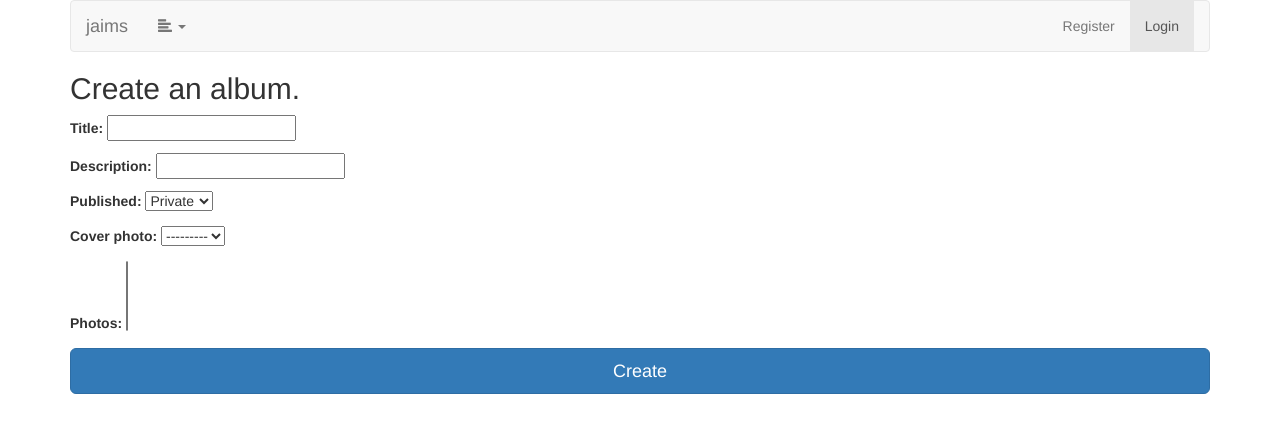
After one commit to midfies/django-imager, a Django app: a page that uses imagersite/imagersite/templates/base.html in a window 1280 px wide. The commit adds this page. Shown: the top 433 px of the page. Run offline with Django 3.2, Linux system fonts and the light colour scheme; data that the repository does not hold is empty; some libraries are stand-ins or nearby versions.

Commit message:
add photo and album views, make album view only available if public or if it is yours

```diff
--- a/imagersite/imager_images/models.py
+++ b/imagersite/imager_images/models.py
@@ -40,6 +40,10 @@ class Photo(models.Model):
                                  choices=PUBLISH_CHOICES,
                                  default='PRIVATE')
     photo = models.ImageField(upload_to='', blank=True, null=True)
+
+    def __str__(self):
+        """Return readable repr."""
+        return self.title
 
 
 class PublicAlbumManger(models.Manager):
@@ -97,3 +101,7 @@ class Album(models.Model):
     published = models.CharField(max_length=144,
                                  choices=PUBLISH_CHOICES,
                                  default='PRIVATE')
+
+    def __str__(self):
+        """Return readable repr."""
+        return self.title
--- /dev/null
+++ b/imagersite/imager_images/templates/imager_images/add_album.html
@@ -0,0 +1,14 @@
+{% extends 'base.html' %}
+
+{% block title %}Create Album{% endblock %}
+{% load static %}
+{# {% block css %}<link href="{% static 'bootstrap/examples/signin/signin.css' %}" rel="stylesheet">{% endblock %} #}
+
+{% block body %}
+  <form method="post" enctype="multipart/form-data">
+    {% csrf_token %}
+    <h2>Create an album.</h2>
+    {{ form.as_p }}
+    <button class="btn btn-lg btn-primary btn-block" type="submit">Create</button>
+  </form>
+{% endblock %}
--- a/imagersite/imager_images/urls.py
+++ b/imagersite/imager_images/urls.py
@@ -1,7 +1,14 @@
 """Routes for albums and photos."""
 from django.conf.urls import url
 from imager_images.models import Photo
-from imager_images.views import AlbumView, AlbumGalleryView, PhotoGalleryView, LibraryView
+from imager_images.views import (
+    AlbumView,
+    AlbumGalleryView,
+    PhotoGalleryView,
+    LibraryView,
+    AddAlbumView,
+    AddPhotoView
+)
 from django.views.generic import DetailView
 
 urlpatterns = [
@@ -13,4 +20,6 @@ urlpatterns = [
         template_name="imager_images/photo.html",
         model=Photo
     ), name='photo'),
+    url(r'albums/add/$', AddAlbumView.as_view(), name='add_album'),
+    url(r'photos/add/$', AddPhotoView.as_view(), name='add_photo'),
 ]
--- a/imagersite/imager_images/views.py
+++ b/imagersite/imager_images/views.py
@@ -1,7 +1,13 @@
 """Views for albums and photos."""
+from django.views.generic.edit import CreateView
+from django.views.generic import ListView, TemplateView
+from django.urls import reverse_lazy
+from django.http import HttpResponseRedirect
+from django.http import HttpResponseForbidden
+
 from imager_profile.models import ImagerProfile
 from imager_images.models import Album, Photo
-from django.views.generic import ListView, TemplateView
+from imager_images.forms import AddAlbumForm, AddPhotoForm
 
 # Create your views here.
 
@@ -24,21 +30,20 @@ class LibraryView(ListView):
         return {}
 
 
-class AlbumView(TemplateView):
+class AlbumView(ListView):
     """"AlbumView."""
 
     template_name = 'imager_images/album.html'
     model = Album
 
-    def get_context_data(self, albumid):
+    def get_context_data(self):
         """Get albums and photos and return them."""
-        album = Album.public.get(id=albumid)
-        photos = album.photos.all()
-        return {'album': album, 'photos': photos}
-
-    def get_queryset(self):
-        """Redefining because I have to."""
-        return {}
+        album = Album.objects.get(id=self.kwargs['albumid'])
+        if album.published == 'PUBLIC' or album.owner == self.request.user.profile:
+            photos = album.photos.all()
+            return {'album': album, 'photos': photos}
+        else:
+            return HttpResponseForbidden()
 
 
 class AlbumGalleryView(ListView):
@@ -69,3 +74,45 @@ class PhotoGalleryView(ListView):
     def get_queryset(self):
         """Redefining because I have to."""
         return {}
+
+
+class AddAlbumView(CreateView):
+    """Add a new album."""
+    login_required = True
+    success_url = reverse_lazy('library')
+    template_name = 'imager_images/add_album.html'
+    model = Album
+    fields = [
+        'title',
+        'description',
+        'published',
+        'cover_photo',
+        'photos'
+    ]
+
+    def form_valid(self, form):
+        self.object = form.save()
+        import pdb; pdb.set_trace()
+        self.object.owner = self.request.user.profile
+        self.object.save()
+        return HttpResponseRedirect(self.get_success_url())
+
+
+class AddPhotoView(CreateView):
+    """Add a new photo."""
+    login_required = True
+    success_url = reverse_lazy('library')
+    template_name = 'imager_images/add_photo.html'
+    model = Photo
+    fields = [
+        'title',
+        'description',
+        'published',
+        'photo'
+    ]
+
+    def form_valid(self, form):
+        self.object = form.save()
+        self.object.owner = self.request.user.profile
+        self.object.save()
+        return HttpResponseRedirect(self.get_success_url())
--- a/imagersite/imagersite/templates/base.html
+++ b/imagersite/imagersite/templates/base.html
@@ -25,17 +25,18 @@
               <div id="navbar" class="navbar-collapse collapse">
                 <ul class="nav navbar-nav">
                   <li class="dropdown">
-                    <a href="#" class="dropdown-toggle" data-toggle="dropdown" role="button" aria-haspopup="true" aria-expanded="false">Dropdown <span class="caret"></span></a>
+                    <a href="#" class="dropdown-toggle" data-toggle="dropdown" role="button" aria-haspopup="true" aria-expanded="false"><span class="glyphicon glyphicon-align-left" aria-hidden="true"></span> <span class="caret"></span></a>
                     <ul class="dropdown-menu">
-                      {% if user.is_authenticated %}
+                  {% if user.is_authenticated %}
+                      <li><a href="{% url 'library' %}">Library</a></li>
                       <li><a href="{% url 'profile' user.username %}">Profile</a></li>
-                      {% endif %}
+                      <li><a href="{% url 'add_photo' %}">Upload Photo</a></li>
+                      <li><a href="{% url 'add_album' %}">Create Album</a></li>
+                      <li role="separator" class="divider"></li>
+                      <li class="dropdown-header">Public</li>
+                  {% endif %}
                       <li><a href="{% url 'photo_gallery' %}">Photo Gallery</a></li>
                       <li><a href="{% url 'album_gallery' %}">Album Gallery</a></li>
-                      <li role="separator" class="divider"></li>
-                      <li class="dropdown-header">Nav header</li>
-                      <li><a href="#">Separated link</a></li>
-                      <li><a href="#">One more separated link</a></li>
                     </ul>
                   </li>
                 </ul>
--- a/imagersite/imagersite/urls.py
+++ b/imagersite/imagersite/urls.py
@@ -13,16 +13,16 @@ Including another URLconf
     1. Import the include() function: from django.conf.urls import url, include
     2. Add a URL to urlpatterns:  url(r'^blog/', include('blog.urls'))
 """
-from django.conf.urls import url, include
 from django.contrib import admin
 from django.contrib.auth import views as auth_views
-from imagersite import views
+from django.conf.urls.static import static
+from django.conf.urls import url, include
+from django.conf import settings
 
-from django.conf import settings
-from django.conf.urls.static import static
+from imagersite.views import HomeView
 
 urlpatterns = [
-    url(r'^$', views.home_view, name='home'),
+    url(r'^$', HomeView.as_view(), name='home'),
     url(r'^accounts/', include('registration.backends.hmac.urls')),
     url(r'^login/', auth_views.login, name='login'),
     url(r'^logout/', auth_views.logout, {'next_page': '/'}, name='logout'),
```
Also changed, not shown: imagersite/imager_images/forms.py (added, +22 -0 lines), imagersite/imager_images/templates/imager_images/add_photo.html (added, +14 -0 lines), imagersite/imager_profile/views.py (+17 -10 lines), imagersite/imagersite/views.py (+25 -11 lines), imagersite/imager_images/migrations/0003_merge_20170123_1918.py (deleted), 1 other file.
